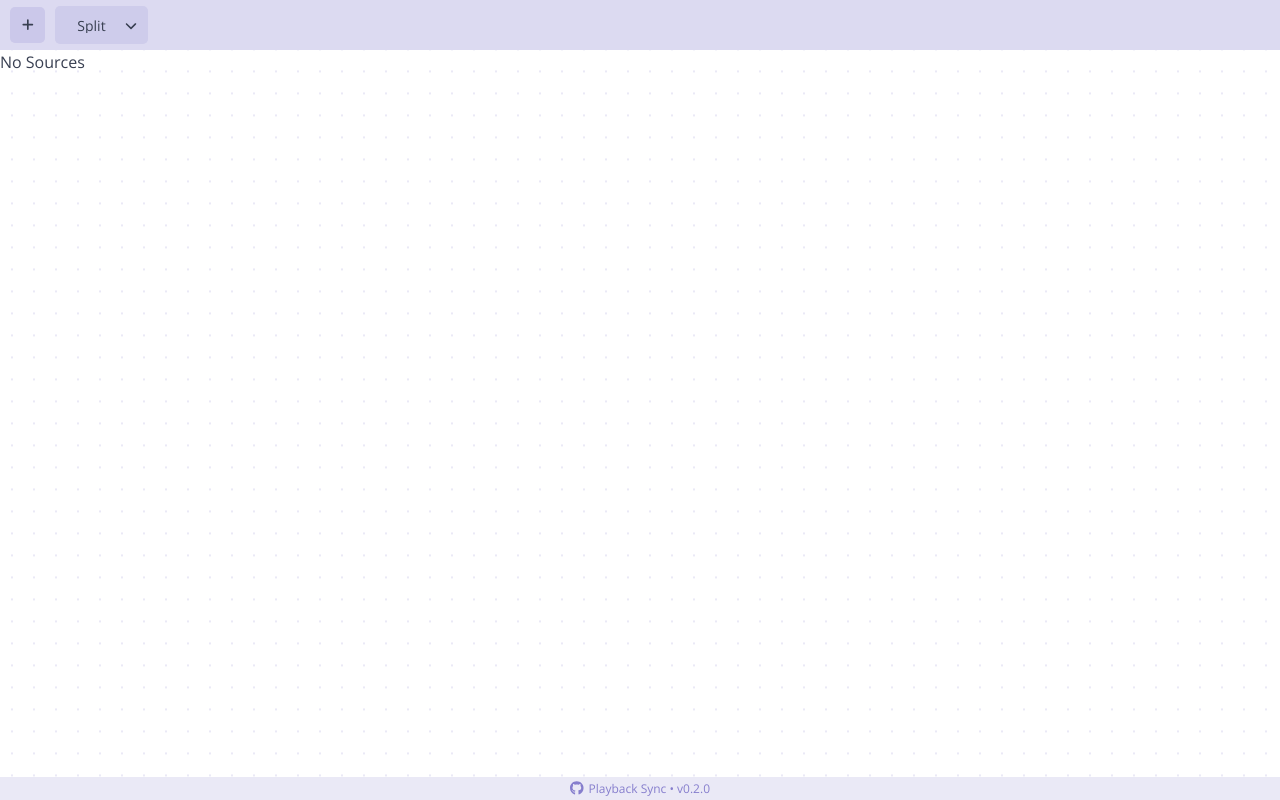
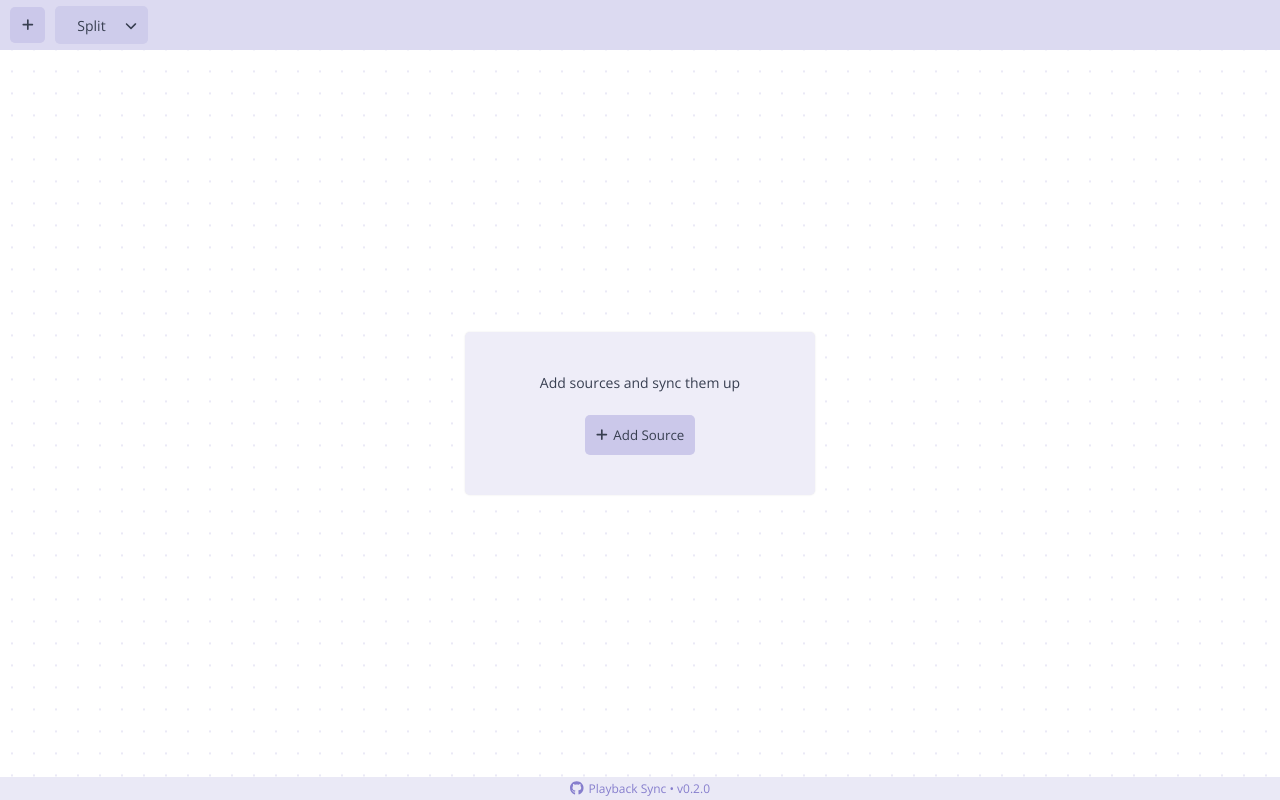
Before and after one commit to eoussama/playback-sync, a Vue app: page / in a window 1280 px wide. Built offline with nearby package versions, Linux system fonts and the light colour scheme.

Commit message:
🪧 Empty Styling, #88

```diff
--- a/src/components/source/SourceEmpty.vue
+++ b/src/components/source/SourceEmpty.vue
@@ -15,7 +15,19 @@ export default defineComponent({
       v-if="isEmpty"
       class="empty__positive"
     >
-      No Sources
+      <div class="dialog">
+        <div class="dialog__message">
+          Add sources and sync them up
+        </div>
+
+        <div class="dialog__actions">
+          <ButtonComp
+            icon="plus"
+            type="primary"
+            label="Add Source"
+          />
+        </div>
+      </div>
     </div>
 
     <div
@@ -33,5 +45,37 @@ export default defineComponent({
 
   width: 100%;
   height: 100%;
+
+  &__positive {
+    flex: 1;
+    display: flex;
+    align-items: center;
+    justify-content: center;
+
+    .dialog {
+      margin: 5px;
+      padding: 40px;
+
+      border-radius: 5px;
+      box-shadow: 0 0 2px 0 rgba(0, 0, 0, 0.1);
+      background-color: hsl(var(--color-secondary-hsl), 95%);
+
+      width: 350px;
+      height: auto;
+
+      &__message {
+        color: var(--color-text);
+
+        font-size: 14px;
+        text-align: center;
+        font-family: var(--font-primary);
+      }
+
+      &__actions {
+        margin-top: 20px;
+        text-align: center;
+      }
+    }
+  }
 }
 </style>
```
